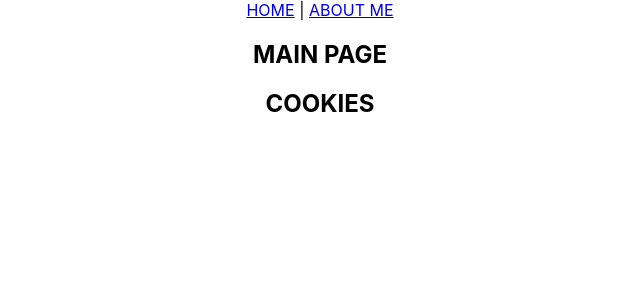
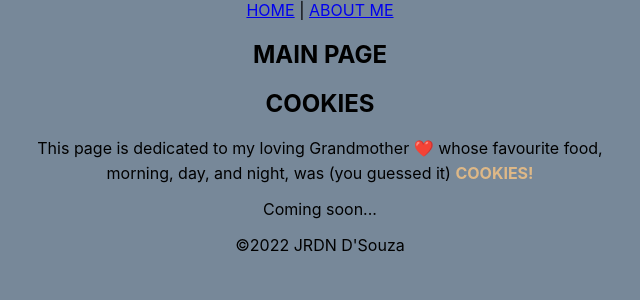
Before and after one commit to JRDNXr/jrdns-website, a React (Create React App) app: page /cookies in a window 1280 px wide. Shown: the top 300 px of the page, without its empty margins (320-960 px from the left). Built offline with nearby package versions, Linux system fonts and the light colour scheme.

Commit message:
1.1 - Changes to Cookies page, overhaul of Main
- Added footer text to Cookies
- Main page has footer elements

```diff
--- a/src/App.js
+++ b/src/MainPage.js
@@ -1,5 +1,5 @@
 import {Link, Outlet} from "react-router-dom";
-import './App.css';
+import './MainPage.css';
 
 function App() {
   return (
@@ -13,6 +13,12 @@ function App() {
           <Outlet/>
         </nav>
       </header>
+      <body>
+        <p>Coming soon...</p>
+      </body>
+      <footer>
+        <p>&copy;2022 JRDN D'Souza</p>
+      </footer>
     </div>
   );
 }
--- a/src/index.css
+++ b/src/index.css
@@ -5,6 +5,7 @@ body {
     sans-serif;
   -webkit-font-smoothing: antialiased;
   -moz-osx-font-smoothing: grayscale;
+  background-color: lightslategray;
 }
 
 code {
--- a/src/index.js
+++ b/src/index.js
@@ -3,7 +3,7 @@ import {BrowserRouter, Routes, Route} from "react-router-dom";
 import React from 'react';
 import ReactDOM from 'react-dom/client';
 import './index.css';
-import App from './App';
+import App from './MainPage';
 import reportWebVitals from './reportWebVitals';
 
 import AboutMe from "./pages/AboutMe";
--- a/src/pages/Cookies.css
+++ b/src/pages/Cookies.css
@@ -2,3 +2,12 @@
     text-align: center;
     font: Arial;
 }
+
+.spacingP {
+    margin: 5px;
+}
+
+#cookies-text {
+    font-weight: bold;
+    color: BurlyWood;
+}
--- a/src/pages/Cookies.js
+++ b/src/pages/Cookies.js
@@ -2,8 +2,11 @@ import "./Cookies.css";
 
 const Cookies = () => {
     return (
-      <div>
+      <div className="Cookies">
         <h1>COOKIES</h1>
+        <p className="spacingP">This page is dedicated to my loving Grandmother ❤️ whose favourite food,</p>
+        <p className="spacingP">morning, day, and night, was (you guessed it) <span id="cookies-text">COOKIES!</span></p>
+        <p></p>
       </div>
     );
 }
```
Also changed, not shown: src/MainPage.css (renamed from src/App.css).
